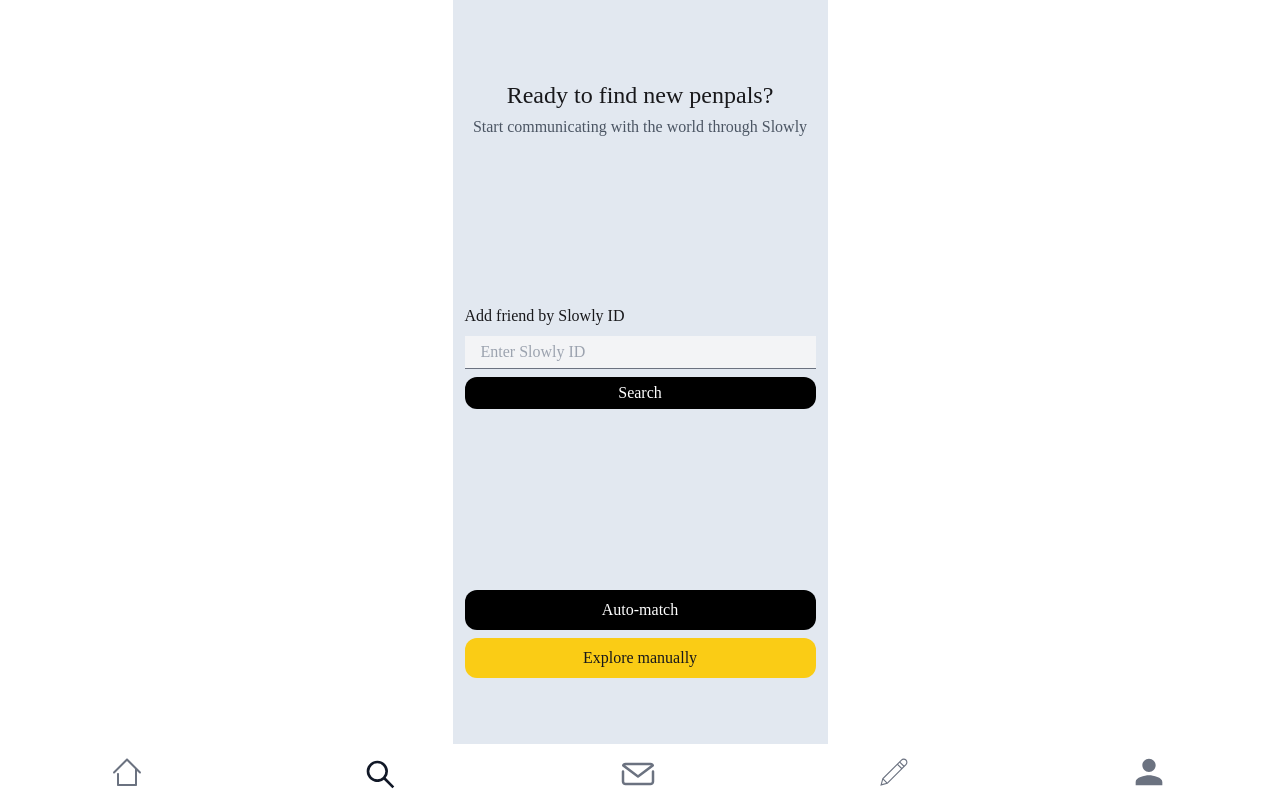
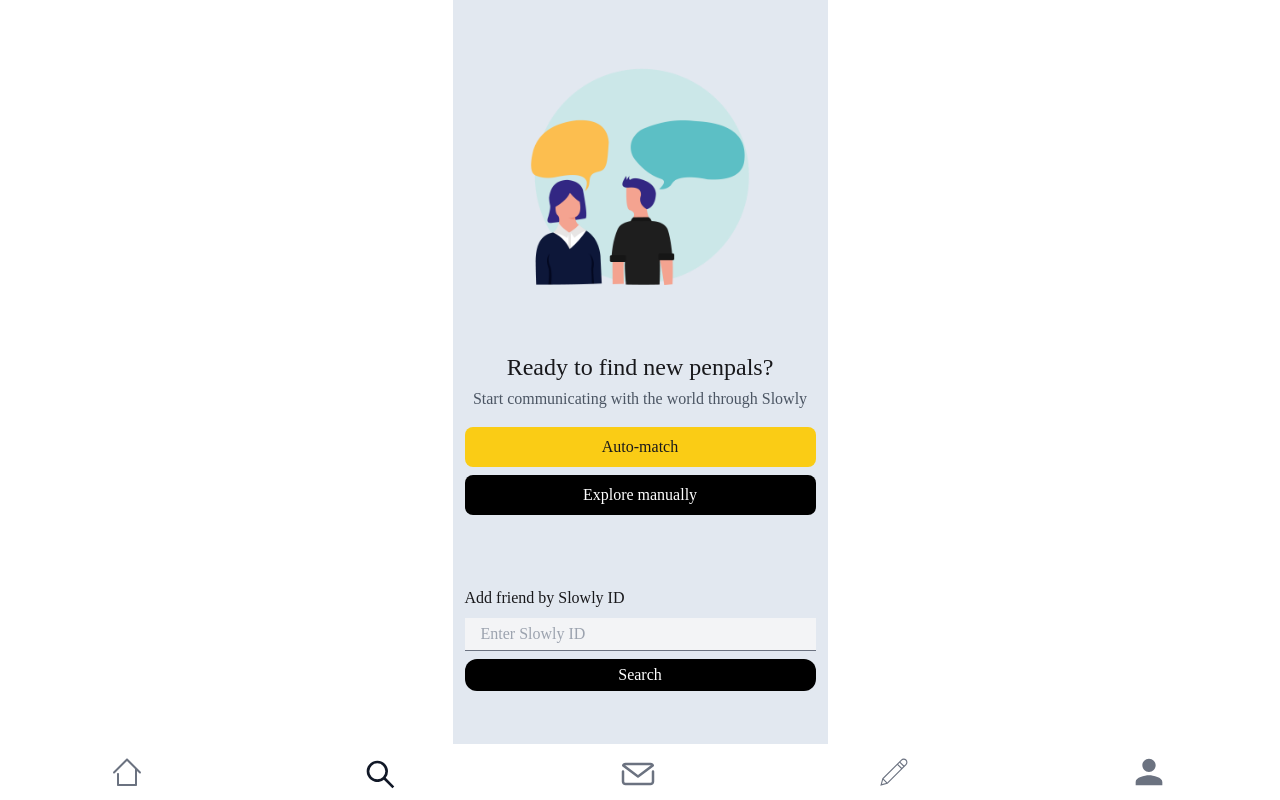
Before and after one commit to etjedanseee/slowly, a React (Create React App) app: page /search in a window 1280 px wide. Built offline with nearby package versions, Linux system fonts and the light colour scheme; no server answers; the database is empty; sample sign-in values are in the browser's storage.

Commit message:
update SearchFriends page

```diff
--- a/src/UI/LangModal.tsx
+++ b/src/UI/LangModal.tsx
@@ -27,7 +27,7 @@
   }
 
   return (
-    <div className={`fixed top-0 left-0 h-screen z-50 w-full py-3
+    <div className={`fixed top-0 left-0 min-h-screen z-50 w-full py-3
       ${theme === 'dark' ? 'bg-zinc-900 text-white' : 'bg-white text-zinc-900'}`}
     >
       <div className='flex justify-between mb-8 px-2'>
--- a/src/UI/Select.tsx
+++ b/src/UI/Select.tsx
@@ -28,7 +28,7 @@
   }
 
   return (
-    <div className={`fixed top-0 left-0 w-full h-screen z-30 flex justify-center items-center px-10 py-10
+    <div className={`fixed top-0 left-0 w-full min-h-screen z-30 flex justify-center items-center px-10 py-10
       ${theme === 'dark' ? 'bg-opacity-70' : ''} bg-black`}
       onClick={onClose}
     >
--- a/src/components/UserEmail.tsx
+++ b/src/components/UserEmail.tsx
@@ -66,7 +66,7 @@
 
   return (
     <div className={`${theme === 'dark' ? 'bg-zinc-800 text-white' : 'bg-white text-zinc-900'}
-    py-20 px-2 absolute top-0 w-full h-screen`}>
+    py-20 px-2 absolute top-0 w-full min-h-screen`}>
       <div className='mb-4'>
         <div className='mb-2 text-2xl'>{t('email')}</div>
         <TextInput
--- a/src/components/UserGeo.tsx
+++ b/src/components/UserGeo.tsx
@@ -68,7 +68,7 @@
 
   return (
     <div className={`${theme === 'dark' ? 'bg-zinc-800 text-white' : 'bg-white text-zinc-900'}
-      px-2 flex flex-col items-center justify-between pt-20 h-screen absolute top-0 z-10 w-full`}>
+      px-2 flex flex-col items-center justify-between pt-20 min-h-screen absolute top-0 z-10 w-full`}>
       <img src={GlobusIcon} className='h-32 mt-10' alt="" />
       <div className='w-full flex flex-col items-center'>
         <div className='text-4xl mb-3 font-medium'>{t('Where are you?')}</div>
--- a/src/components/UserInfo.tsx
+++ b/src/components/UserInfo.tsx
@@ -96,7 +96,7 @@
   }, [userInfo, setIsUserInfoValid])
 
   return (
-    <div className={`fixed top-0 left-0 w-full h-screen py-20 px-2 z-20 overflow-hidden
+    <div className={`fixed top-0 left-0 w-full min-h-screen py-20 px-2 z-20 overflow-y-auto
     ${theme === 'dark' ? 'bg-zinc-800 text-white' : 'bg-white text-zinc-900'} `}>
       <UserAvatar
         userAvatar={avatarUrl}
--- a/src/components/UserLangs.tsx
+++ b/src/components/UserLangs.tsx
@@ -90,7 +90,7 @@
 
       {isControlMenuVisible && (
         <div
-          className={`fixed top-0 left-0 h-screen w-full bg-opacity-60 flex flex-col justify-end items-center z-50 bg-black`}
+          className={`fixed top-0 left-0 min-h-screen w-full bg-opacity-60 flex flex-col justify-end items-center z-50 bg-black`}
           onClick={onControlMenuClose}
         >
           <CloseIcon className='h-6 w-6 fill-gray-200 mb-2' />
--- a/src/pages/ConfirmEmail.tsx
+++ b/src/pages/ConfirmEmail.tsx
@@ -83,7 +83,7 @@
 
   return (
     <div className={`${theme === 'dark' ? 'bg-zinc-800 text-white' : 'bg-white text-zinc-900'}
-      py-20 px-2 absolute top-0 w-full h-screen flex flex-col justify-between`}
+      py-20 px-2 absolute top-0 w-full min-h-screen flex flex-col justify-between`}
     >
       <div className='flex flex-col items-center text-center font-medium'>
         <SuccessIcon className={`${theme === 'dark' ? 'fill-green-500' : 'fill-green-500'} h-14`} />
--- a/src/pages/Friends.tsx
+++ b/src/pages/Friends.tsx
@@ -76,7 +76,7 @@
   }
 
   return (
-    <div className='flex flex-col h-screen'>
+    <div className='flex flex-col min-h-screen'>
       <div className={`
         ${theme === 'dark' ? 'text-gray-200 bg-zinc-900' : 'text-gray-900 bg-gray-200'}
           font-medium text-2xl px-4 py-3 flex items-center justify-between`}
--- a/src/pages/NotFoundPage.tsx
+++ b/src/pages/NotFoundPage.tsx
@@ -23,7 +23,7 @@
   }
 
   return (
-    <div className={`flex flex-col items-center h-screen`}>
+    <div className={`flex flex-col items-center min-h-screen`}>
       <div className='text-center flex-1 flex flex-col justify-center'>
         <div className='text-8xl text-yellow-400 font-bold'>404</div>
         <div className='font-medium text-xl'>{t('notFoundPage')}</div>
--- a/src/pages/SearchFriends.tsx
+++ b/src/pages/SearchFriends.tsx
@@ -8,6 +8,7 @@
 import { IUser } from '../types/Auth/auth'
 import { useNavigate } from 'react-router-dom'
 import { ReactComponent as PlaneIcon } from '../assets/plane.svg'
+import TalkingIcon from '../assets/talking.png'
 import WriteLetter from '../components/WriteLetter'
 import { useDeliveryTime } from '../hooks/useDeliveryTime'
 import Loader from '../UI/Loader'
@@ -41,6 +42,9 @@
     setOtherUserLoading(true)
     setIsHideSearchButton(true)
     await fetchUserById(otherUserId, setOtherUser, setFetchOtherUserError, t('noFoundUser'))
+    if (fetchOtherUserError) {
+      toast.error(t('noFoundUser'))
+    }
     setOtherUserLoading(false)
   }
 
@@ -61,13 +65,24 @@
   }
 
   return (
-    <div className='flex flex-col justify-around h-screen text-center pb-10 px-3'>
-      <div>
-        <div className='text-2xl leading-none mb-2'>{t('findNewPenPals')}</div>
-        <div className={`${theme === 'dark' ? 'text-gray-300' : 'text-gray-600'} `}>{t('startCommunicate')} Slowly</div>
+    <div className='flex flex-col justify-around min-h-screen text-center pb-20 px-3 gap-y-3'>
+      <div className='flex items-center justify-center'>
+        <img src={TalkingIcon} className='h-64' alt="" />
       </div>
 
-      <div className='text-start mb-4'>
+      <div>
+        <div className='mb-4'>
+          <div className='text-2xl leading-none mb-2'>{t('findNewPenPals')}</div>
+          <div className={`${theme === 'dark' ? 'text-gray-300' : 'text-gray-600'} `}>{t('startCommunicate')} Slowly</div>
+        </div>
+
+        <div className='flex flex-col gap-y-2'>
+          <MyButton color='yellow' onClick={goToAutoSearch} title='autoSearch' p='py-2' variant='rounded-lg' />
+          <MyButton color='black' onClick={goToManuallySearch} title='manuallySearch' p='py-2' variant='rounded-lg' />
+        </div>
+      </div>
+
+      <div className='text-start'>
         <div className='font-medium mb-2'>{t('adddFriendById')} Slowly ID</div>
         <TextInput
           onFocus={() => { }}
@@ -107,11 +122,6 @@
         {!isHideSearchButton && <MyButton color='black' onClick={onSearchOtherUser} title='search' />}
       </div>
 
-      <div className='flex flex-col gap-y-2'>
-        <MyButton color='black' onClick={goToAutoSearch} title='autoSearch' p='py-2' />
-        <MyButton color='yellow' onClick={goToManuallySearch} title='manuallySearch' p='py-2' />
-      </div>
-
       {isWriteLetterVisible && otherUser && (
         <WriteLetter
           deliveredTime={deliveredTime}
--- a/src/pages/SignInPage.tsx
+++ b/src/pages/SignInPage.tsx
@@ -70,7 +70,7 @@
 
   return (
     <div className={`${theme === 'dark' ? 'bg-zinc-800 text-white' : 'bg-white text-zinc-900'}
-      absolute top-0 w-full h-screen overflow-hidden py-3 px-2
+      absolute top-0 w-full min-h-screen overflow-hidden py-3 px-2
     `}>
       <ArrowBackIcon className={`h-7 w-7 mb-5 ${theme === 'dark' ? 'fill-white' : 'fill-black'}`} onClick={onGoBackClick} />
       <div className='flex justify-center'>
```
Also changed, not shown: src/assets/talking.png (added).
